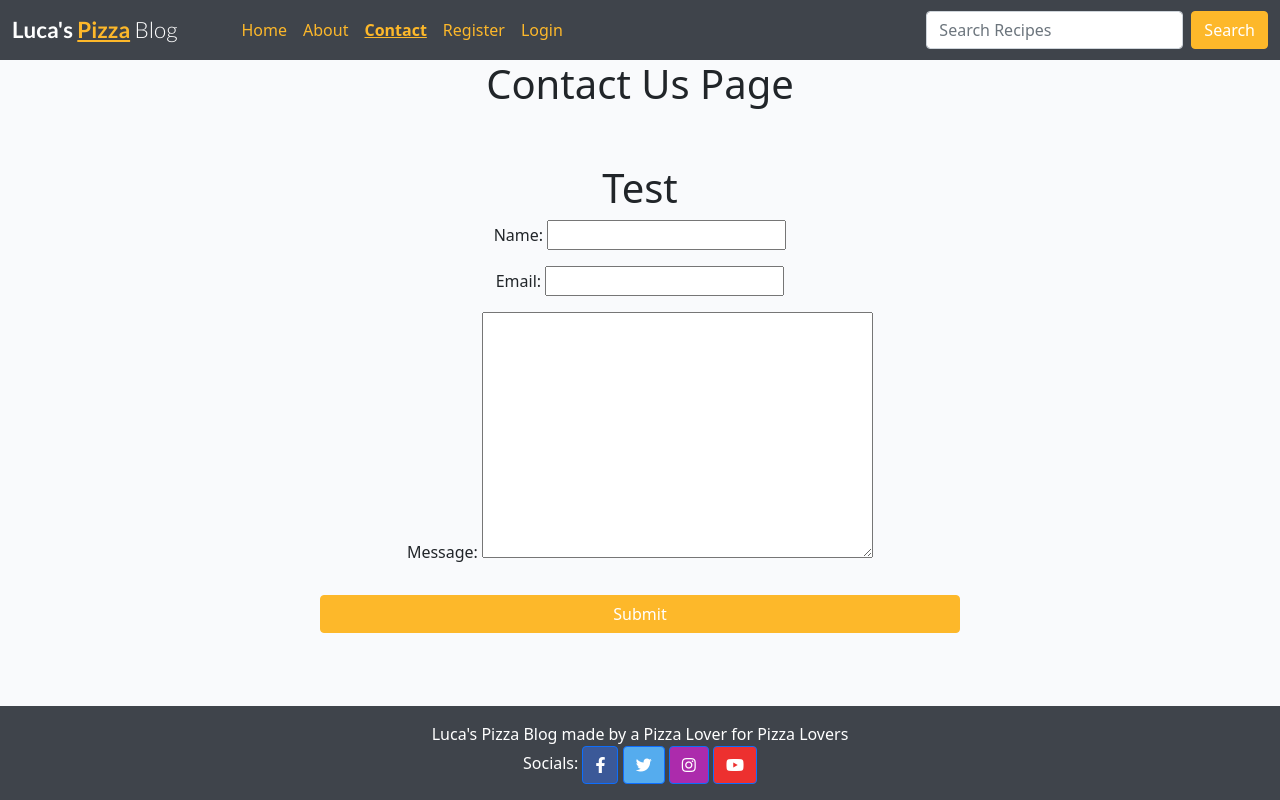
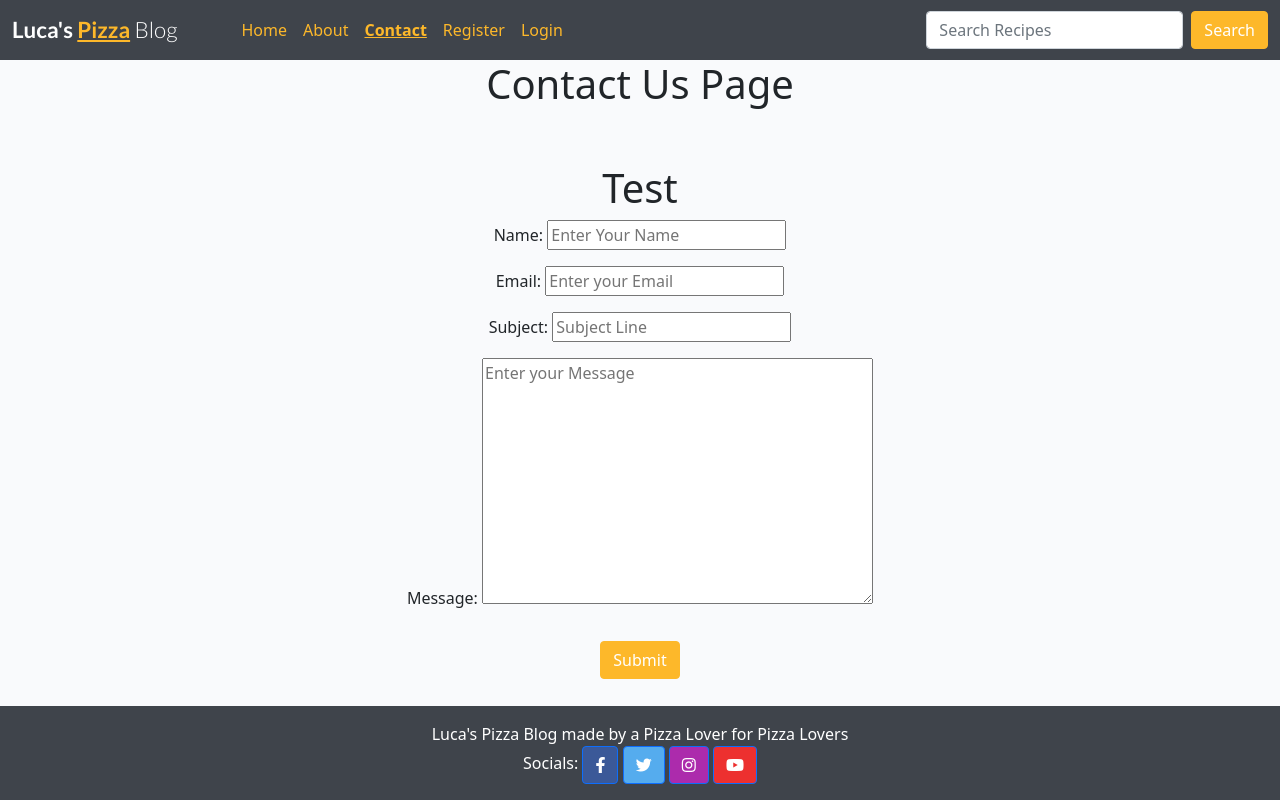
Before and after one commit to GaryS007/Portfolio-Project-4, a Django app: page /contact_luca in a window 1280 px wide. Run offline with Django 3.2, Linux system fonts and the light colour scheme.

Commit message:
Update Contact form by adding placeholders to forms.py

```diff
--- a/blog/admin.py
+++ b/blog/admin.py
@@ -26,7 +26,7 @@ class CommentAdmin(admin.ModelAdmin):
 
 @admin.register(ContactEnquiry)
 class ContactAdmin(admin.ModelAdmin):
-    list_display = ('name', 'email', 'message', 'created_on', 'completed')
+    list_display = ('name', 'email', 'subject', 'created_on', 'completed')
     actions = ['completed']
     list_filter = ('completed', 'created_on')
     search_fields = ('name', 'email', 'message')
--- a/blog/forms.py
+++ b/blog/forms.py
@@ -29,4 +29,10 @@ class BlogPost(forms.ModelForm):
 class ContactForm(forms.ModelForm):
     class Meta:
         model = ContactEnquiry
-        fields = ('name', 'email', 'message',)
+        fields = ('name', 'email', 'subject', 'message',)
+        widgets = {
+            'name': forms.TextInput(attrs={'placeholder': 'Enter Your Name'}),
+            'email': forms.TextInput(attrs={'placeholder': 'Enter your Email'}),  # noqa
+            'subject': forms.TextInput(attrs={'placeholder': 'Subject Line'}),
+            'message': forms.Textarea(attrs={'placeholder': 'Enter your Message'}),  # noqa
+        }
--- a/blog/models.py
+++ b/blog/models.py
@@ -52,6 +52,7 @@ class ContactEnquiry(models.Model):
     email = models.EmailField(blank=True)
     name = models.CharField(max_length=80, blank=True)
     message = models.TextField(blank=True)
+    subject = models.CharField(max_length=60, blank=True)
     completed = models.BooleanField(default=False)
     created_on = models.DateTimeField(auto_now_add=True, null=True)
 
--- a/static/css/style.css
+++ b/static/css/style.css
@@ -109,7 +109,6 @@ body {
 
 .primary-color.contact-btn {
     margin-top: 15px;
-    width: 75%;
 }
 
 .post-link {
```
Also changed, not shown: blog/migrations/0015_contactenquiry_subject.py (added).
